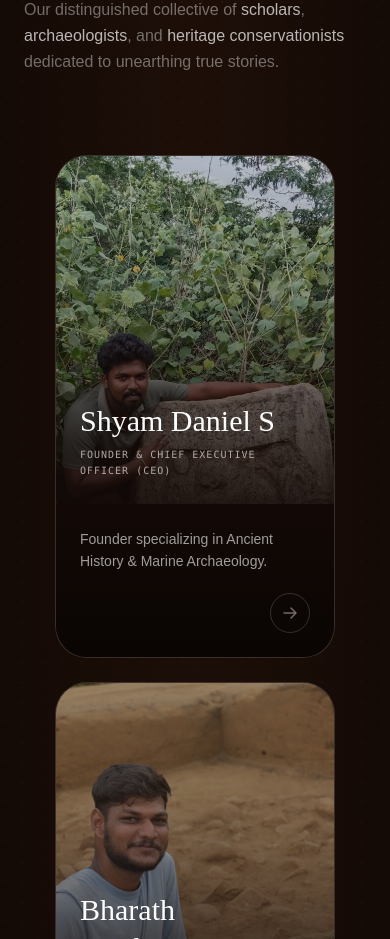
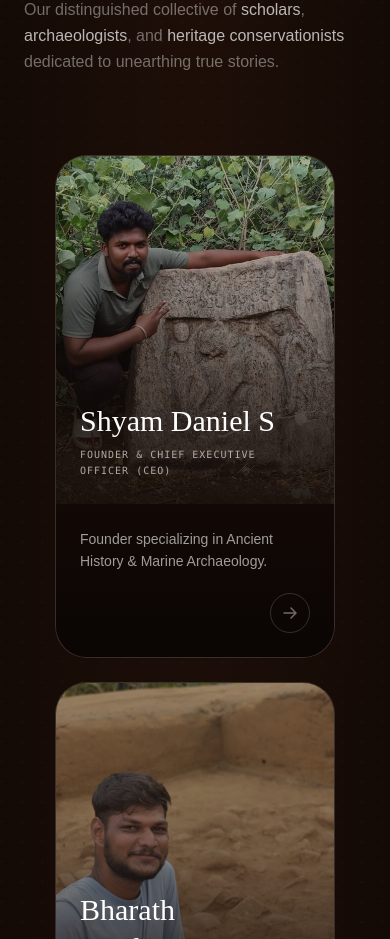
Before and after one commit to Agazh-Avaiyam/AgazhAvaiyamProject, a React (Vite) app: page /aboutus in a window 390 px wide. Shown: the part 5660-6599 px from the top of the page. Built offline with nearby package versions, Linux system fonts and the light colour scheme.

Commit message:
Fix UI cropping issue for member profile images on mobile & enable inspect element restrictions

```diff
--- a/index.html
+++ b/index.html
@@ -1,9 +1,11 @@
 <!doctype html>
 <html lang="ta-IN">
+
 <head>
   <meta charset="UTF-8" />
   <meta name="viewport" content="width=device-width, initial-scale=1.0" />
-    <meta name="description" content="Agazh Avaiyam: A Centre for Archaeological Excellence in Tamil Nadu. Making archaeology engaging and accessible." />
+  <meta name="description"
+    content="Agazh Avaiyam: A Centre for Archaeological Excellence in Tamil Nadu. Making archaeology engaging and accessible." />
   <!-- Google Search Console Placeholder -->
   <!-- <meta name="google-site-verification" content="YOUR_VERIFICATION_CODE" /> -->
   <link rel="canonical" href="https://your-vercel-domain.vercel.app/" />
@@ -28,6 +30,7 @@
       gtag('config', 'G-XXXXXXXXXX');
     </script> -->
 </head>
+
 <body>
   <div id="root"></div>
   <script type="module" src="/src/main.jsx"></script>
@@ -51,4 +54,5 @@
     });
   </script>
 </body>
+
 </html>
--- a/src/components/TeamMembersSection.jsx
+++ b/src/components/TeamMembersSection.jsx
@@ -17,6 +17,7 @@ With hands-on experience in excavations conducted by the Tamil Nadu State Depart
 
 His research in maritime archaeology—including a dissertation on stone anchors of Dwarka, Bet Dwarka, and Somnath—reflects his deep interest in underwater cultural heritage. As a founder, he is driven to make history more engaging, accessible, and experiential for diverse audiences.`,
     index: '01',
+    imagePosition: 'center',
   },
   {
     id: 2,
@@ -169,7 +170,8 @@ const MemberCard = ({ member, onClick, isActive }) => {
             <motion.img
               src={member.image}
               alt={member.name}
-              className="w-full h-full object-cover object-top origin-bottom"
+              className="w-full h-full object-cover origin-center"
+              style={{ objectPosition: member.imagePosition || 'top' }}
               loading="lazy"
               initial={{ scale: 1.05 }}
               whileHover={{ scale: 1.12, y: -10 }}
@@ -317,7 +319,7 @@ const MemberModal = ({ member, onClose }) => {
           </button>
 
           {/* Left Image Panel */}
-          <div className="w-full md:w-[45%] relative h-[35vh] md:h-auto md:min-h-full shrink-0 bg-[#0a0503]">
+          <div className="w-full md:w-[45%] relative h-[45vh] sm:h-[50vh] md:h-auto md:min-h-full shrink-0 bg-[#0a0503]">
             <motion.div
               className="w-full h-full absolute inset-0 overflow-hidden"
               initial={{ scale: 1.1, opacity: 0 }}
@@ -327,7 +329,8 @@ const MemberModal = ({ member, onClose }) => {
               <img
                 src={member.image}
                 alt={member.name}
-                className="w-full h-full object-cover object-top"
+                className="w-full h-full object-cover"
+                style={{ objectPosition: member.imagePosition || 'top' }}
               />
               <div className="absolute inset-0 bg-gradient-to-t from-[#0a0503] via-transparent to-transparent md:bg-gradient-to-r md:from-transparent md:via-[#0a0503]/50 md:to-[#0a0503]" />
               <div className="absolute inset-0  mix-blend-overlay opacity-30" style={{ backgroundImage: 'radial-gradient(circle, #D7CCC8 1px, transparent 1px)', backgroundSize: '24px 24px' }} />
```
Also changed, not shown: 1 other file (tests, documents, lock files or other folders). Lines whose indentation alone changed are shown as unchanged.
